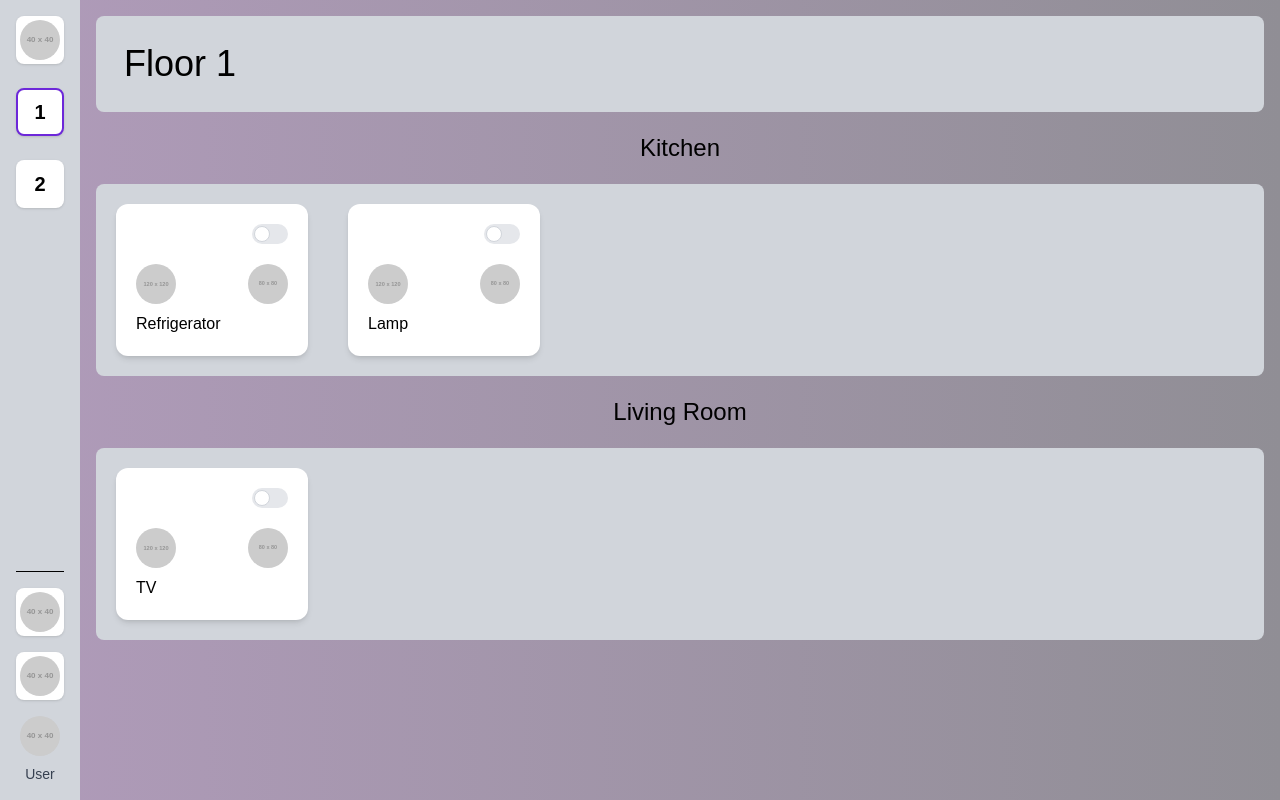
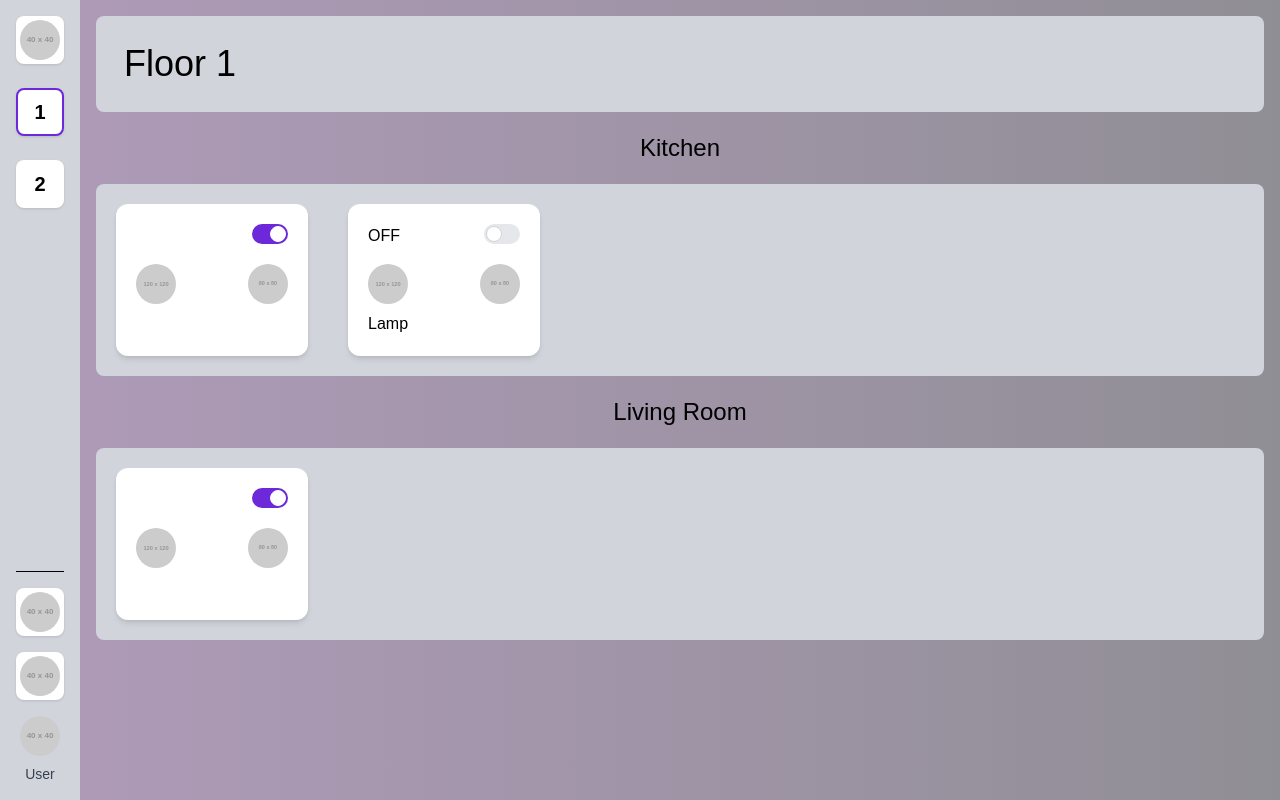
Before and after one commit to szymnob/smarthome-dashboard, a Next.js app: page /dashboard/floor/1 in a window 1280 px wide. Built offline with nearby package versions, Linux system fonts and the light colour scheme.

Commit message:
data status works fine

```diff
--- a/src/components/DeviceComponent.jsx
+++ b/src/components/DeviceComponent.jsx
@@ -1,8 +1,9 @@
-import Header from "@/app/ui/dashboard/RectHeader";
+
 import {use, useContext, useEffect, useState} from 'react';
 import DataContext from '@/app/dashboard/dataContext';
 import {getDeviceNameById, getDeviceStateById} from "@/app/dashboard/dataService";
 import Switch from "@/components/Switch";
+import clsx from "clsx";
 
 
 export default function DeviceComponent({deviceId}) {
@@ -10,16 +11,24 @@ export default function DeviceComponent({deviceId}) {
 
     const [deviceName, setDeviceName] = useState("")
     const [deviceState, setDeviceState] = useState("")
-    const [status, setStatus] = useState("OFF");
+    const [status, setStatus] = useState(null);
 
     useEffect(() => {
         if (data) {
-            setDeviceName(getDeviceNameById(data, deviceId));
-            setDeviceState(getDeviceStateById(data, deviceId));
+            const name = getDeviceNameById(data, deviceId);
+            const state = getDeviceStateById(data, deviceId);
 
-            setStatus(deviceState.status);
+            setDeviceName(name);
+            setDeviceState(state);
+            if (state && state.status) {
+                setStatus(state.status);
+            }
         }
     }, [data, deviceId]);
+
+    if (!deviceState || !status) {
+        return <div className="flex items-center justify-center p-5">Loading...</div>;
+    }
 
 
     const handleChange = () => {
@@ -28,8 +37,17 @@ export default function DeviceComponent({deviceId}) {
     };
 
     return (
-        <div className="flex flex-col items-center justify-center bg-white rounded-xl shadow-md w-48 m-5">
-            <div className="flex w-full flex-col p-5">
+        <div className={clsx(
+            "flex flex-col items-center justify-center bg-white rounded-xl shadow-md w-48 m-5",
+            {
+                "bg-violet-600": status === "ON",
+            }
+        )}>
+
+            <div className={clsx("flex w-full flex-col p-5",
+                {
+                    "text-white": status === "ON",
+                })}>
                 <div className="flex flex-row w-full justify-between">
                     <div>{status}</div>
                     <Switch checked={status === "ON"} onChange={handleChange}/>
```
